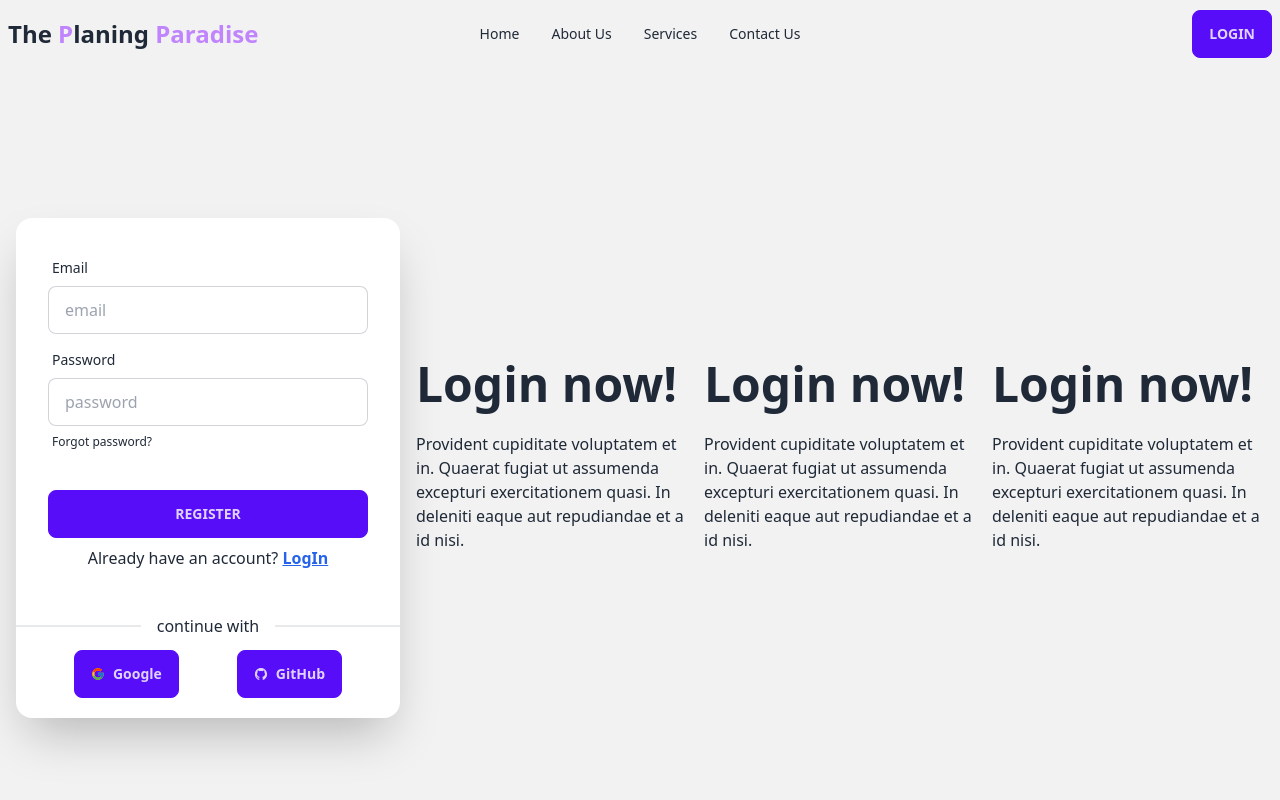
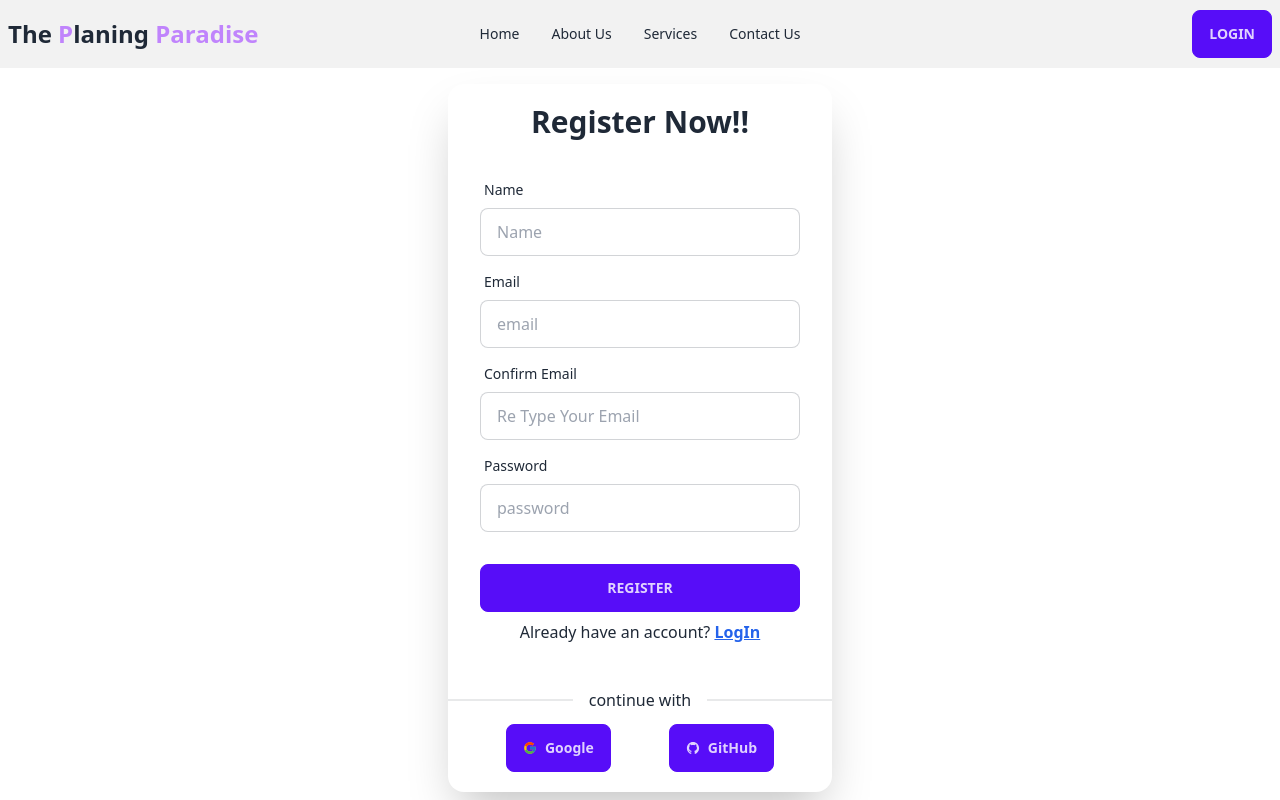
Before and after one commit to Alamin-22/EventManagement, a React (Vite) app: page /register in a window 1280 px wide. Shown: the top 800 px of the page. Built offline with nearby package versions, Linux system fonts and the light colour scheme.

Commit message:
created layot successfullay

```diff
--- a/src/Login/Login.jsx
+++ b/src/Login/Login.jsx
@@ -8,7 +8,7 @@ const Login = () => {
                 <div className="hero-content flex-col lg:flex-row-reverse">
                     <div className="text-center lg:text-left">
                         <h1 className="text-5xl font-bold">Login now!</h1>
-                        <p className="py-6">Provident cupiditate voluptatem et in. Quaerat fugiat ut assumenda excepturi exercitationem quasi. In deleniti eaque aut repudiandae et a id nisi.</p>
+                        <p className="py-6">Our user-friendly login feature allows registered users to access their accounts quickly and securely. Whether you're an event organizer looking to manage your events or an attendee eager to purchase tickets, simply enter your login credentials – username and password – to gain instant access to your account. We prioritize the security of your information, ensuring a seamless and protected login experience. If you're new to our platform, you can easily sign up to create an account and unlock a world of event management possibilities. Log in today to get started!</p>
                     </div>
                     <div className="card flex-shrink-0 w-full max-w-sm shadow-2xl bg-base-100">
                         <form className="card-body">
--- a/src/Login/Register.jsx
+++ b/src/Login/Register.jsx
@@ -4,22 +4,16 @@ import SocialLogin from "./SocialLogin";
 const Register = () => {
     return (
         <div>
-            <div className="hero min-h-screen bg-base-200">
             <div className="hero-content flex-col lg:flex-row-reverse">
-                    <div className="text-center lg:text-left">
-                        <h1 className="text-5xl font-bold">Login now!</h1>
-                        <p className="py-6">Provident cupiditate voluptatem et in. Quaerat fugiat ut assumenda excepturi exercitationem quasi. In deleniti eaque aut repudiandae et a id nisi.</p>
+                <div className="card flex-shrink-0 w-full max-w-sm shadow-2xl bg-base-100">
+                    <h1 className="text-3xl font-semibold text-center mt-5">Register Now!!</h1>
+                    <form className="card-body">
+                        <div className="form-control">
+                            <label className="label">
+                                <span className="label-text">Name</span>
+                            </label>
+                            <input type="text" placeholder="Name" className="input input-bordered" required />
                         </div>
-                    <div className="text-center lg:text-left">
-                        <h1 className="text-5xl font-bold">Login now!</h1>
-                        <p className="py-6">Provident cupiditate voluptatem et in. Quaerat fugiat ut assumenda excepturi exercitationem quasi. In deleniti eaque aut repudiandae et a id nisi.</p>
-                    </div>
-                    <div className="text-center lg:text-left">
-                        <h1 className="text-5xl font-bold">Login now!</h1>
-                        <p className="py-6">Provident cupiditate voluptatem et in. Quaerat fugiat ut assumenda excepturi exercitationem quasi. In deleniti eaque aut repudiandae et a id nisi.</p>
-                    </div>
-                    <div className="card flex-shrink-0 w-full max-w-sm shadow-2xl bg-base-100">
-                        <form className="card-body">
                         <div className="form-control">
                             <label className="label">
                                 <span className="label-text">Email</span>
@@ -28,12 +22,15 @@ const Register = () => {
                         </div>
                         <div className="form-control">
                             <label className="label">
+                                <span className="label-text">Confirm Email</span>
+                            </label>
+                            <input type="email" placeholder="Re Type Your Email" className="input input-bordered" required />
+                        </div>
+                        <div className="form-control">
+                            <label className="label">
                                 <span className="label-text">Password</span>
                             </label>
                             <input type="password" placeholder="password" className="input input-bordered" required />
-                                <label className="label">
-                                    <a href="#" className="label-text-alt link link-hover">Forgot password?</a>
-                                </label>
                         </div>
                         <div className="form-control mt-6">
                             <button className="btn btn-primary">Register</button>
@@ -43,7 +40,7 @@ const Register = () => {
                     <SocialLogin></SocialLogin>
                 </div>
             </div>
-            </div>
+
         </div>
     );
 };
```
Lines whose indentation alone changed are shown as unchanged.
